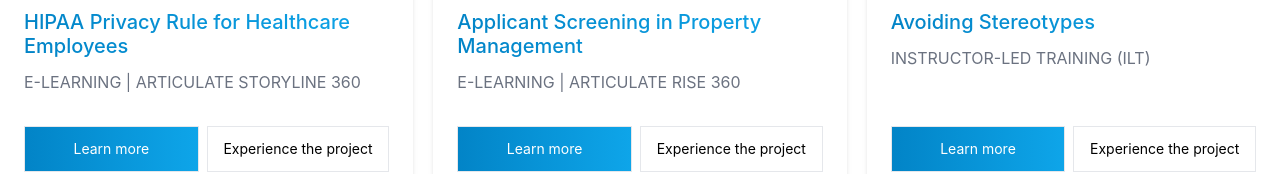
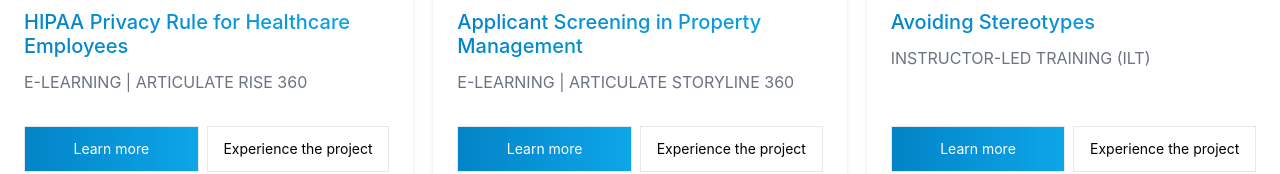
Before and after one commit to CarolinaCobo/jesus-portfolio, a Next.js app: page / in a window 1280 px wide. Shown: the part 1134-1308 px from the top of the page. Built offline with nearby package versions, Linux system fonts and the light colour scheme.

Commit message:
change order

```diff
--- a/components/ProjectsCards/CardsData.js
+++ b/components/ProjectsCards/CardsData.js
@@ -1,7 +1,7 @@
 const projectsData = [
   {
     name: "HIPAA Privacy Rule for Healthcare Employees",
-    description: "E-LEARNING | ARTICULATE STORYLINE 360",
+    description: "E-LEARNING | ARTICULATE RISE 360 ",
     href: "/projects/hipaa",
     imageUrl: "/hipaa.png",
     projectHref:
@@ -9,7 +9,7 @@
   },
   {
     name: "Applicant Screening in Property Management",
-    description: "E-LEARNING | ARTICULATE RISE 360",
+    description: "E-LEARNING | ARTICULATE STORYLINE 360",
     href: "/projects/property-management",
     imageUrl: "/property-management.png",
     projectHref:
```
